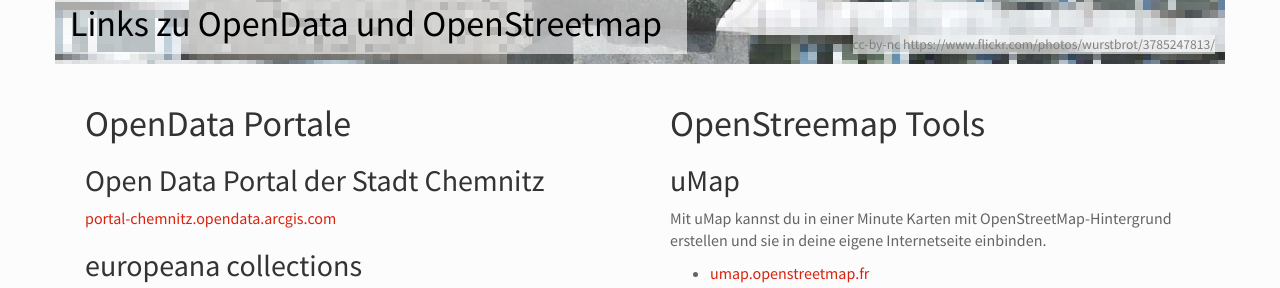
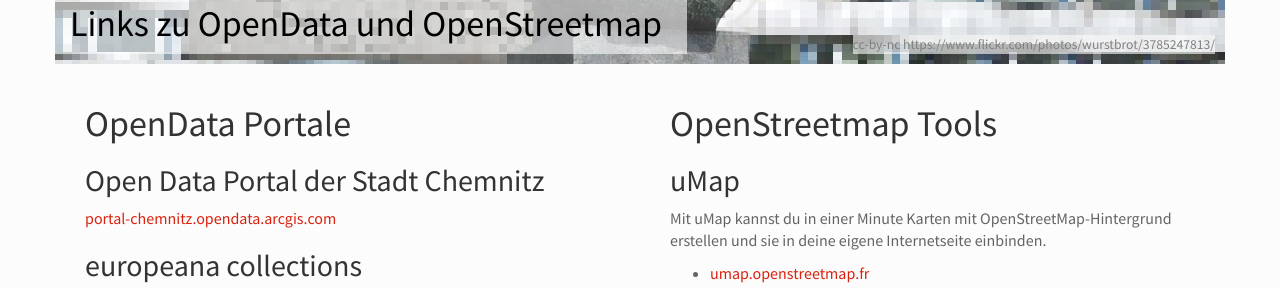
Before and after one commit to CodeforChemnitz/codeforchemnitz.github.io, a Jekyll site: the page built from links/index.md, in a window 1280 px wide and 900 px high. Shown: the part 321-609 px from the top of the window. Built offline with Jekyll 4.4.1, drawn with Linux system fonts in a browser that asks for light colours.

Commit message:
fix typo

```diff
--- a/links/_osm_tools.md
+++ b/links/_osm_tools.md
@@ -1,5 +1,5 @@
 
-# OpenStreemap Tools
+# OpenStreetmap Tools
 
 ## uMap
 Mit uMap kannst du in einer Minute Karten mit OpenStreetMap-Hintergrund erstellen und sie in deine eigene Internetseite einbinden.
```
